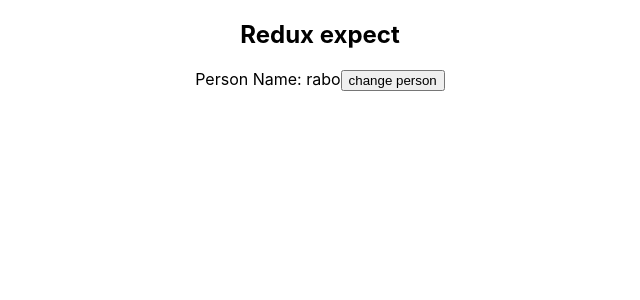
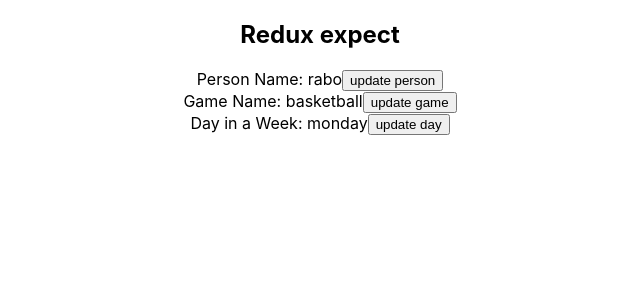
Before and after one commit to rabobahago/redux-expert, a React (Create React App) app: page / in a window 1280 px wide. Shown: the top 300 px of the page, without its empty margins (320-960 px from the left). Built offline with nearby package versions, Linux system fonts and the light colour scheme.

Commit message:
redux logic added

```diff
--- a/src/App.js
+++ b/src/App.js
@@ -1,17 +1,27 @@
 import './App.css'
 import store from './store/index'
 import update_person from './store/actions/personActions'
-
-function App() {
+import update_game from './store/actions/gameActions'
+import update_day from './store/actions/dayInWeek'
+import { connect } from 'react-redux'
+const App = () => {
   return (
     <div className="App">
       <h2>Redux expect</h2>
       Person Name: {store.getState().person.name}
       <button onClick={() => store.dispatch(update_person())}>
-        change person
+        update person
       </button>
+      <br />
+      Game Name: {store.getState().skill.game}
+      <button onClick={() => store.dispatch(update_game())}>update game</button>
+      <br />
+      Day in a Week: {store.getState().week.day}
+      <button onClick={() => store.dispatch(update_day())}>update day</button>
     </div>
   )
 }
-
-export default App
+const mapStateToProps = (state) => {
+  return state
+}
+export default connect(mapStateToProps)(App)
--- a/src/index.js
+++ b/src/index.js
@@ -4,17 +4,16 @@
 import App from './App'
 import reportWebVitals from './reportWebVitals'
 import store from './store/index'
+import { Provider } from 'react-redux'
 
-let render = () => {
-  ReactDOM.render(
-    <React.StrictMode>
+ReactDOM.render(
+  <React.StrictMode>
+    <Provider store={store}>
       <App />
-    </React.StrictMode>,
-    document.getElementById('root'),
-  )
-}
-store.subscribe(render)
-render()
+    </Provider>
+  </React.StrictMode>,
+  document.getElementById('root'),
+)
 
 // If you want to start measuring performance in your app, pass a function
 // to log results (for example: reportWebVitals(console.log))
--- /dev/null
+++ b/src/store/actions/dayInWeek.js
@@ -0,0 +1,8 @@
+export const UPDATE_DAY = 'UPDATE_DAY'
+const update_day = () => {
+  return {
+    type: UPDATE_DAY,
+    payload: 'Tuesday',
+  }
+}
+export default update_day
--- a/src/store/actions/gameActions.js
+++ b/src/store/actions/gameActions.js
@@ -1,2 +1,8 @@
-const gameActions = { type: 'UPDATE_GAME', payload: 'football' }
-export default gameActions
+export const UPDATE_GAME = 'UPDATE_GAME'
+const update_game = () => {
+  return {
+    type: UPDATE_GAME,
+    payload: 'football',
+  }
+}
+export default update_game
--- a/src/store/actions/personActions.js
+++ b/src/store/actions/personActions.js
@@ -1,7 +1,8 @@
-const update_person = ()=>{
-  return{
-  type: 'UPDATE_PERSON',
-  payload: 'bitfumes',
-}
+export const UPDATE_PERSON = 'UPDATE_PERSON'
+const update_person = () => {
+  return {
+    type: UPDATE_PERSON,
+    payload: 'bitfumes',
+  }
 }
 export default update_person
--- a/src/store/index.js
+++ b/src/store/index.js
@@ -1,10 +1,15 @@
 import { createStore, combineReducers } from 'redux'
 import personReducer from './reducers/personReducer'
 import gameReducer from './reducers/gameReducer'
+import dayReducer from './reducers/dayReducer'
 
 const allReducers = combineReducers({
   person: personReducer,
-  game: gameReducer,
+  skill: gameReducer,
+  week: dayReducer,
 })
-const store = createStore(allReducers)
+const store = createStore(
+  allReducers,
+  window.__REDUX_DEVTOOLS_EXTENSION__ && window.__REDUX_DEVTOOLS_EXTENSION__(),
+)
 export default store
--- /dev/null
+++ b/src/store/reducers/dayReducer.js
@@ -0,0 +1,14 @@
+import { UPDATE_DAY } from '../actions/dayInWeek'
+const dayReducer = (state = { day: 'monday' }, { type, payload }) => {
+  switch (type) {
+    case UPDATE_DAY:
+      return {
+        ...state,
+        day: payload,
+      }
+    default:
+      return state
+  }
+}
+
+export default dayReducer
--- a/src/store/reducers/gameReducer.js
+++ b/src/store/reducers/gameReducer.js
@@ -1,6 +1,7 @@
+import { UPDATE_GAME } from '../actions/gameActions'
 const gameReducer = (state = { game: 'basketball' }, { type, payload }) => {
   switch (type) {
-    case 'UPDATE_GAME':
+    case UPDATE_GAME:
       return {
         ...state,
         game: payload,
--- a/src/store/reducers/personReducer.js
+++ b/src/store/reducers/personReducer.js
@@ -1,7 +1,7 @@
+import { UPDATE_PERSON } from '../actions/personActions'
 const personReducer = (state = { name: 'rabo' }, { type, payload }) => {
-  //console.log(actions)
   switch (type) {
-    case 'UPDATE_PERSON':
+    case UPDATE_PERSON:
       return {
         ...state,
         name: payload,
```
